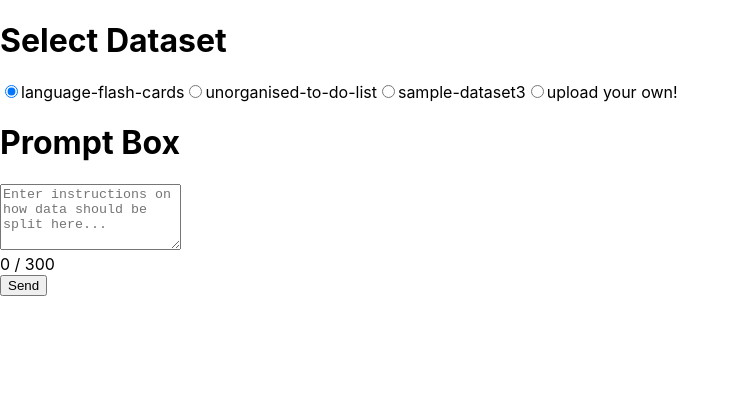
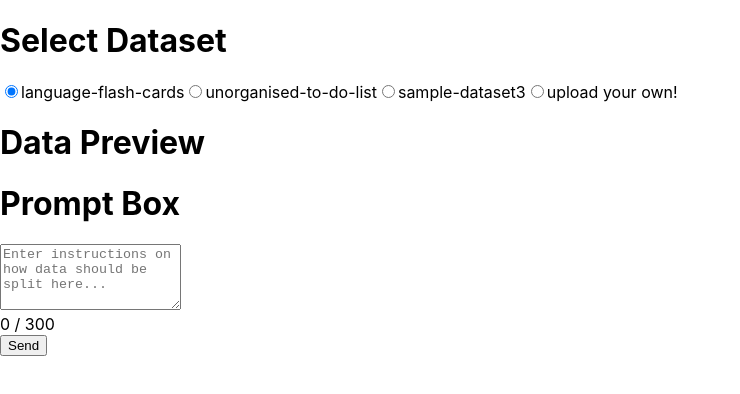
Before and after one commit to kyle-t01/dataset_splitter_with_ai, a React (Create React App) app in the folder frontend/: page / in a window 1280 px wide. Shown: the top 394 px of the page, without its empty margins (0-740 px from the left). Built offline with nearby package versions, Linux system fonts and the light colour scheme.

Commit message:
app now displays data preview to user

```diff
--- a/frontend/src/App.js
+++ b/frontend/src/App.js
@@ -5,6 +5,7 @@ import { useEffect, useState } from 'react';
 import PromptBox from "./components/PromptBox"
 import DataSelector from './components/DataSelector';
 import FileUploader from './components/FileUploader';
+import DataPreview from './components/DataPreview';
 
 function App() {
 
@@ -16,6 +17,7 @@ function App() {
   return (
     <div className="App">
       <DataSelector />
+      <DataPreview />
       <PromptBox />
     </div>
   );
```
